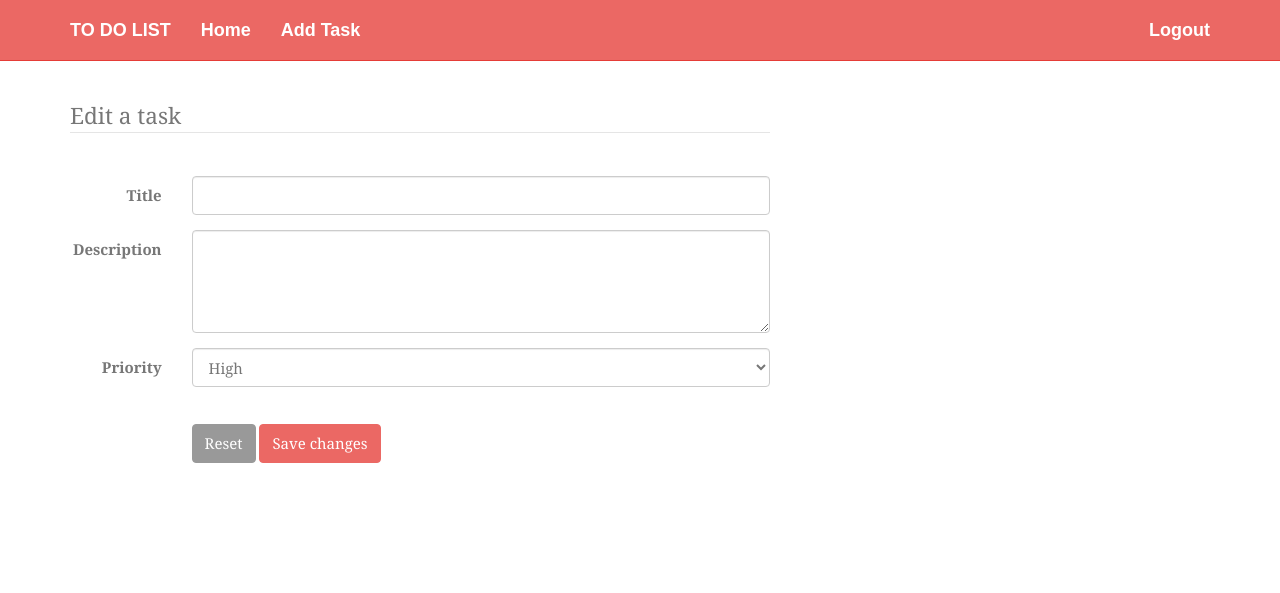
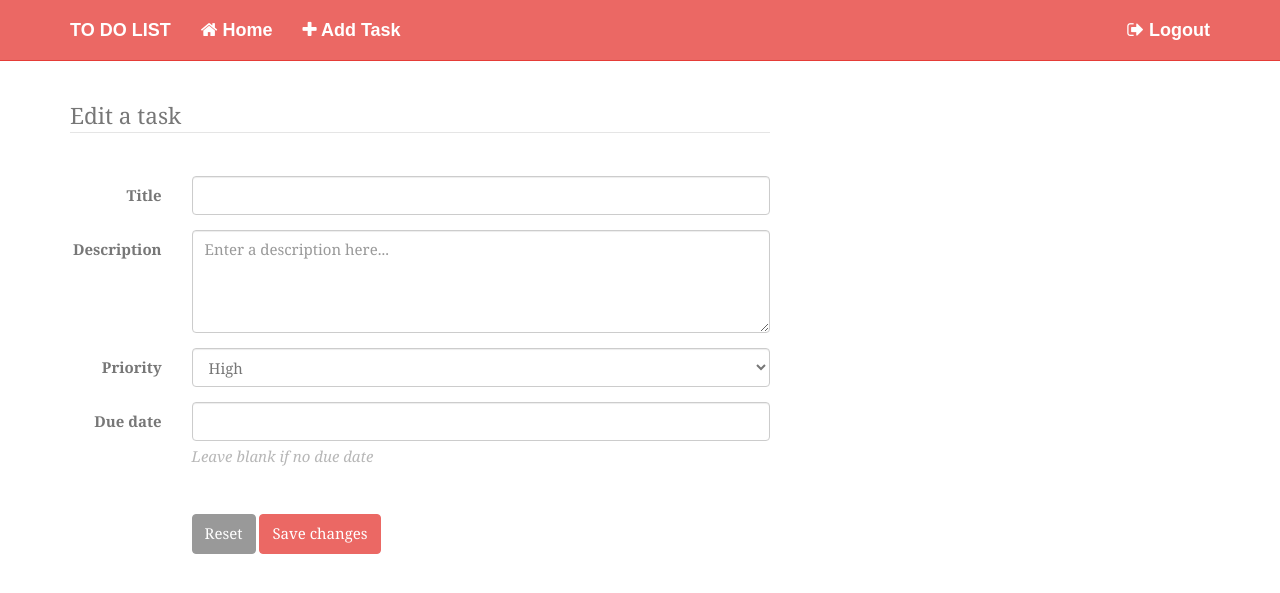
Before and after one commit to taniach/PendingWorx, a Python web app: template templates/edit_task.html in a window 1280 px wide. Shown: the top 593 px of the page. Run offline with Jinja, Linux system fonts and the light colour scheme; the template is opened without the code that fills it, so the values that code supplies are empty; some libraries are stand-ins or nearby versions; some web fonts are replaced.

Commit message:
Change title

```diff
--- a/templates/edit_task.html
+++ b/templates/edit_task.html
@@ -5,12 +5,30 @@
   <meta http-equiv="X-UA-Compatible" content="IE=edge">
   <meta name="viewport" content="width=device-width, initial-scale=1">
 
-	<title>To do list | Add</title>
+  <title>PendingWorx | Edit</title>
+
+  <link rel="stylesheet" href="../font-awesome/css/font-awesome.min.css" />
 
   <link rel="stylesheet" type="text/css" href="../stylesheets/mysheet.css">
 
   <!-- Bootstrap -->
   <link href="../journal/bootstrap.min.css" rel="stylesheet">
+
+  <!-- jQuery (necessary for Bootstrap's JavaScript plugins) -->
+<script src="https://ajax.googleapis.com/ajax/libs/jquery/1.11.1/jquery.min.js"></script>
+<!-- Include all compiled plugins (below), or include individual files as needed -->
+<script src="../bootstrap/js/bootstrap.min.js"></script>
+
+  <link rel="stylesheet" type="text/css" href="../scripts/jquery-ui/jquery-ui.min.css">
+  <script src="../scripts/jquery-ui/external/jquery/jquery.js"></script>
+  <script src="../scripts/jquery-ui/jquery-ui.min.js"></script>
+
+  <script>
+  $(function() {
+    $( "#datepicker" ).datepicker({ dateFormat: 'dd-M-yy' });
+  });
+  </script>
+
 </head>
 <body>
 
@@ -28,12 +46,12 @@
       </div>
       <div class="navbar-collapse collapse">
         <ul class="nav navbar-nav">
-            <li><a href="/home">Home</a></li>
-            <li><a href="/addtask">Add Task</a></li>
+          <li><a href="/home"><i class="fa fa-home"></i> Home</a></li>
+          <li><a href="/addtask"><i class="fa fa-plus"></i> Add Task</a></li>
         </ul>
         <ul class="nav navbar-nav navbar-right">
           <li><a>{{ user_mail }}</a></li>
-            <li><a href="{{ logout }}">Logout</a></li>
+          <li><a href="{{ logout }}"><i class="fa fa-sign-out"></i> Logout</a></li>
         </ul>
       </div><!--/.nav-collapse -->
     </div>
@@ -52,7 +70,7 @@
 
        <label for="inputtitle" class="col-lg-2 control-label">Title</label>
        <div class="col-lg-10">
-	        <input type="text" class="form-control" name="title" id="inputEmail" maxlength="500" value="{{ task_to_edit.title }}" required>
+         <input type="text" class="form-control" name="title" id="inputEmail" maxlength="70" value="{{ task_to_edit.title }}" required>
        </div>
 
      </div>
@@ -61,7 +79,7 @@
        <label for="textArea" class="col-lg-2 control-label">Description</label>
 
        <div class="col-lg-10">
-	        <textarea class="form-control" rows="4" cols="60" name="desc" id="textArea">{{ task_to_edit.description }}</textarea>
+         <textarea class="form-control" rows="4" cols="60" name="desc" id="textArea" placeholder="Enter a description here...">{{ task_to_edit.description }}</textarea>
        </div>
 
      </div>
@@ -77,7 +95,20 @@
         </select>
 
       </div>
-	    </div> <br>
+    </div>
+
+    <div class="form-group">
+
+       <label for="inputdate" class="col-lg-2 control-label">Due date</label>
+       <div class="col-lg-10">
+         <input type="text"  class="form-control" id="datepicker" name="duedate" {% if task_to_edit.due_date %}value={{ task_to_edit.due_date.strftime('%d-%b-%Y') }}{% endif %}>
+         <span class="help-block"><em>Leave blank if no due date</em></span>
+       </div>
+
+     </div>
+
+
+    <br>
 
     <div class="form-group">
      <div class="col-lg-10 col-lg-offset-2">
@@ -94,10 +125,6 @@
 
 </div><!-- /.container -->
 
-	<!-- jQuery (necessary for Bootstrap's JavaScript plugins) -->
-    <script src="https://ajax.googleapis.com/ajax/libs/jquery/1.11.1/jquery.min.js"></script>
-    <!-- Include all compiled plugins (below), or include individual files as needed -->
-    <script src="../bootstrap/js/bootstrap.min.js"></script>
 
 </body>
 </html>
```
Lines whose indentation alone changed are shown as unchanged.
